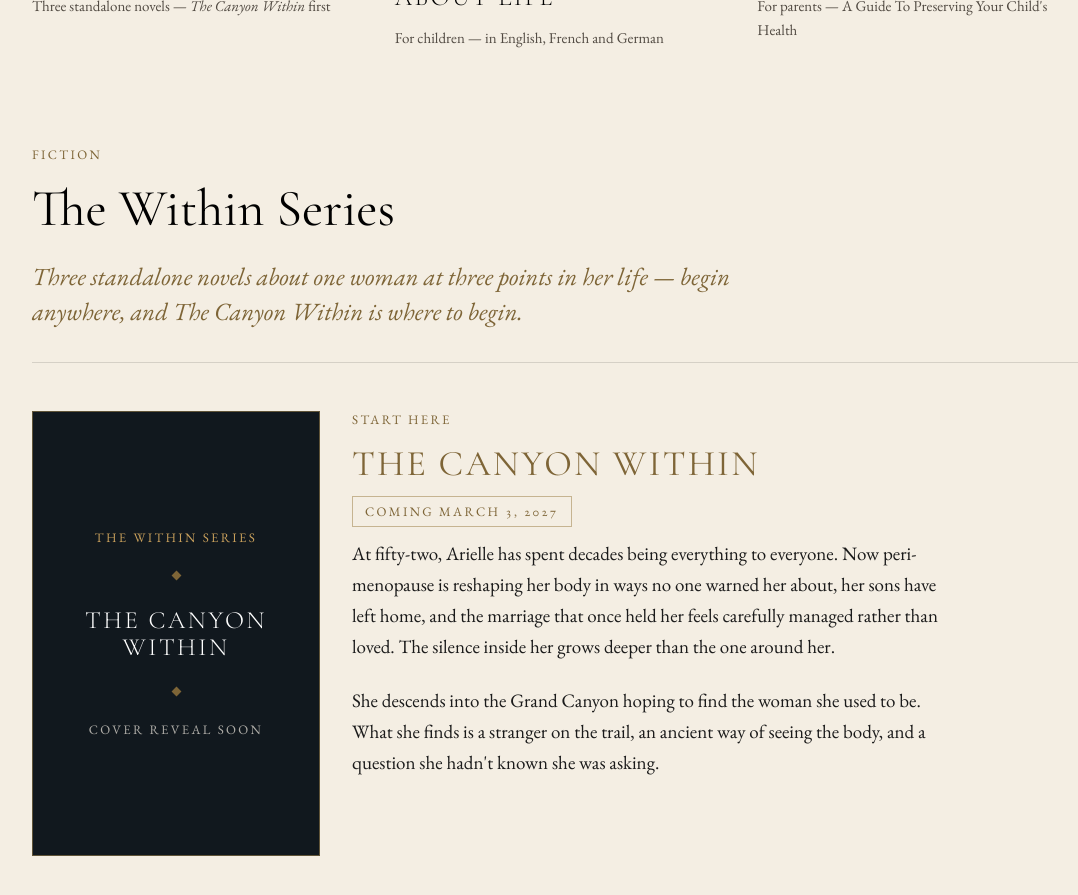
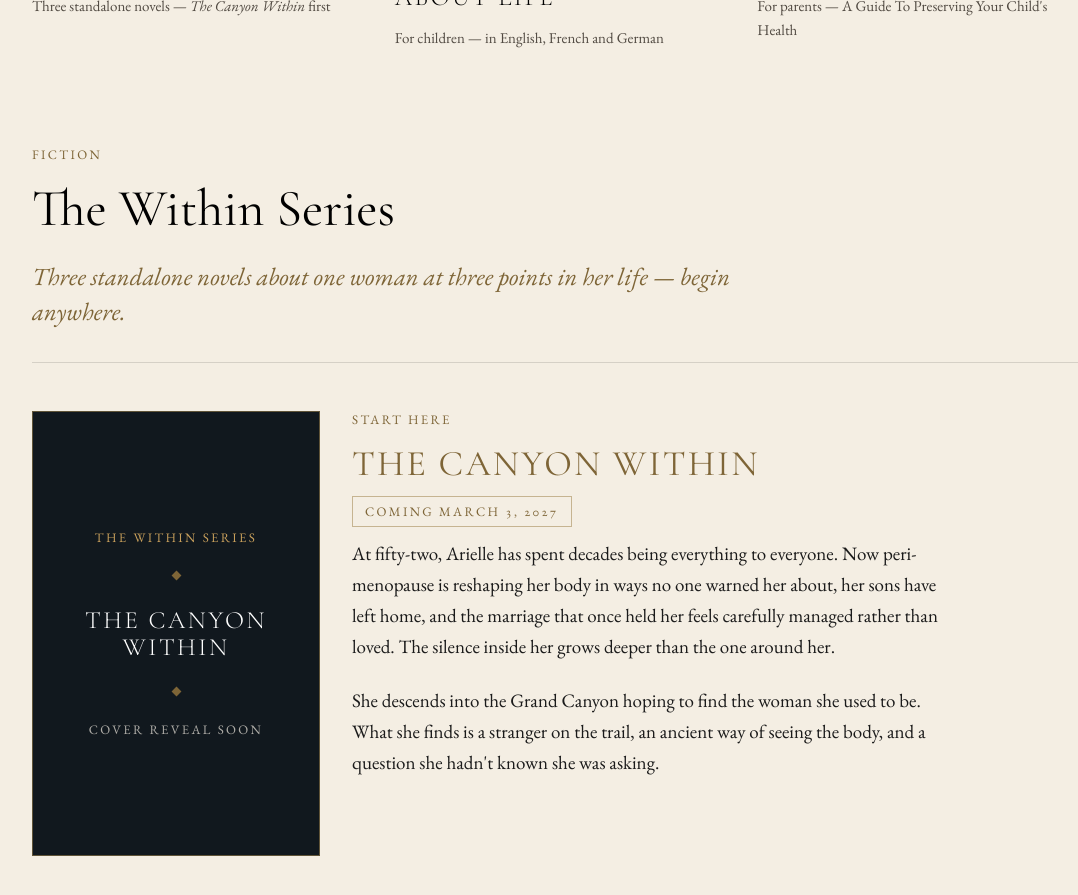
Before and after one commit to adeglon/adeglon.github.io, a Jekyll site: the page built from docs/books/index.html, in a window 1280 px wide and 900 px high, scrolled down 447 px. Shown: the top 895 px of the window, without its empty margins (80-1158 px from the left). Built offline with Jekyll 4.4.1, drawn with Linux system fonts in a browser that asks for light colours; a script that is not in the unit is left out.

Commit message:
Begin anywhere. Full stop.

```diff
--- a/docs/books/index.html
+++ b/docs/books/index.html
@@ -93,7 +93,7 @@ permalink: /books/
     <span class="label">Fiction</span>
     <h2 style="margin-top:var(--sp-2)">The Within Series</h2>
     <p class="standfirst">Three standalone novels about one woman at three points in her
-      life — begin anywhere, and <em>The Canyon Within</em> is where to begin.</p>
+      life — begin anywhere.</p>
 
     {%- comment %}
       PUBLICATION ORDER, not story order. The Canyon Within comes out first
```
